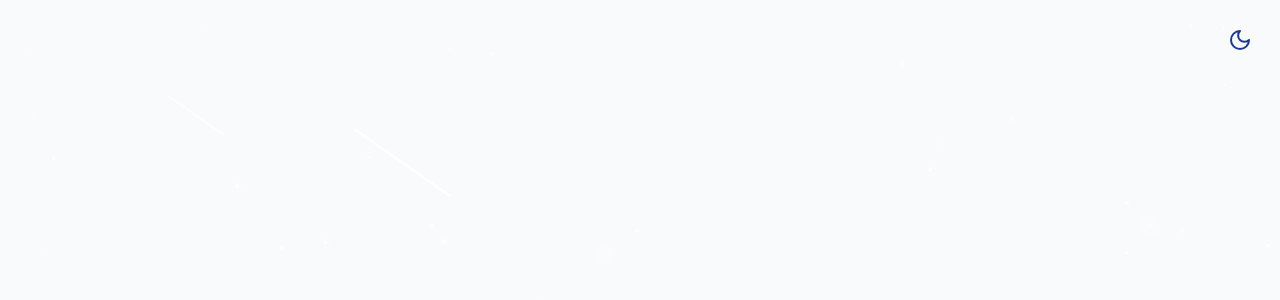
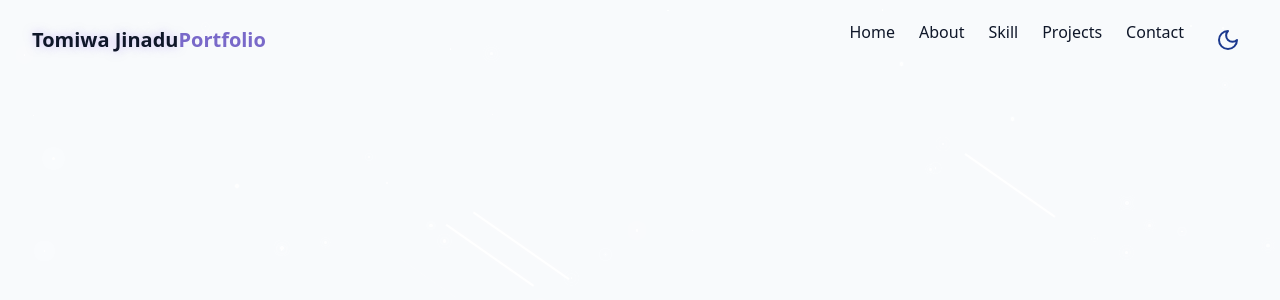
Before and after one commit to Tomiwajin/TomiwaJinadu-Portfolio-V1, a React (Vite) app: page / in a window 1280 px wide. Shown: the top 300 px of the page. Built offline with nearby package versions, Linux system fonts and the light colour scheme.

Commit message:
added navbar

```diff
--- /dev/null
+++ b/src/Componentts/Navbar.jsx
@@ -0,0 +1,85 @@
+import { useEffect, useState } from "react";
+import { cn } from "../lib/utils";
+import { Menu,X } from "lucide-react";
+import { ThemeToggle } from "./ThemeToggle";
+
+const navItems = [
+  { name: "Home", href: "#hero" },
+  { name: "About", href: "#about" },
+  { name: "Skill", href: "#skill" },
+  { name: "Projects", href: "#projects" },
+  { name: "Contact", href: "#contact" },
+];
+
+export const Navbar = () => {
+  const [isScrolled, setIsScrolled] = useState(false);
+  const [isMenuOpen, setIsMenuOpen] = useState(false);
+
+  useEffect(() => {
+    const handleScroll = () => {
+      setIsScrolled(window.scrollY > 10);
+    };
+    window.addEventListener("scroll", handleScroll);
+    return () => window.removeEventListener("scroll", handleScroll);
+  }, []);
+
+  return (
+    <nav
+      className={cn(
+        "fixed w-full z-40 transition-all duration-300",
+        isScrolled
+          ? "py-3 bg-background/80 backdrop-blur-md shadow-xs"
+          : "py-5"
+      )}
+    >
+      <div className="container flex items-center justify-between">
+        <a className="text-xl font-bold text-primary flex items-center" href="#hero">
+          <span className="text-glow text-foreground">Tomiwa Jinadu</span> Portfolio
+        </a>
+
+        {/* Desktop Nav */}
+        <div className="hidden md:flex space-x-6">
+          {navItems.map((item) => (
+            <a
+              key={item.name}
+              href={item.href}
+              className="text-foreground hover:text-primary transition-colors duration-300"
+            >
+              {item.name}
+            </a>
+          ))}
+
+          <ThemeToggle/>
+        </div>
+
+        {/* Toggle Button */}
+        <button onClick={() => setIsMenuOpen((prev) => !prev)}
+        className="md:hidden p-2 text-foregrround z-50">
+         {isMenuOpen ? <X size={24}/> : <Menu size={24}/>}
+        </button>
+
+      </div>
+
+      {/* Mobile Nav Overlay */}
+      <div
+        className={cn(
+          "fixed inset-0 bg-background/95 backdrop-blur-md z-30 flex flex-col items-center justify-center gap-6 transition-all duration-300 md:hidden",
+          isMenuOpen ? "opacity-100 pointer-events-auto" : "opacity-0 pointer-events-none"
+        )}
+      >
+        {navItems.map((item) => (
+          <a
+            key={item.name}
+            href={item.href}
+            className="text-foreground text-xl hover:text-primary transition-colors duration-300"
+            onClick={() => setIsMenuOpen(false)}
+          >
+            {item.name}
+          </a>
+        ))}
+
+        <ThemeToggle/>
+      </div>
+    </nav>
+  );
+};
--- a/src/Componentts/StarBackground.jsx
+++ b/src/Componentts/StarBackground.jsx
@@ -6,7 +6,7 @@
 
   useEffect(() => {
     generateStars();
-    generateMeteors(); // ✅ call the function correctly
+    generateMeteors();
 
     window.addEventListener("resize", () => {
       generateStars();
--- a/src/Componentts/ThemeToggle.jsx
+++ b/src/Componentts/ThemeToggle.jsx
@@ -32,7 +32,7 @@
     <button
       onClick={toggleTheme}
       className={cn(
-        "fixed max-sm:hidden top-5 right-5 z-50 p-2 rounded-full transition-colors duration-300",
+        "z-50 p-2 rounded-full transition-colors duration-300",
         "focus:outline-none"
       )}
     >
--- a/src/pages/Home.jsx
+++ b/src/pages/Home.jsx
@@ -1,5 +1,6 @@
 import { ThemeToggle } from "../Componentts/ThemeToggle"
 import { StarBackground } from "../Componentts/StarBackGround"
+import { Navbar } from "../Componentts/Navbar"
 
 export const Home = () =>{
 
@@ -8,12 +9,11 @@
 
         {/*Load screen */}
 
-        {/* Theme Toggle */}
-        <ThemeToggle/>
-
         {/* BackGround Effecct Toggle */}
         <StarBackground/>
+
         {/* Navbar */}
+        <Navbar/>
 
         {/* Main Content */}
 
```
